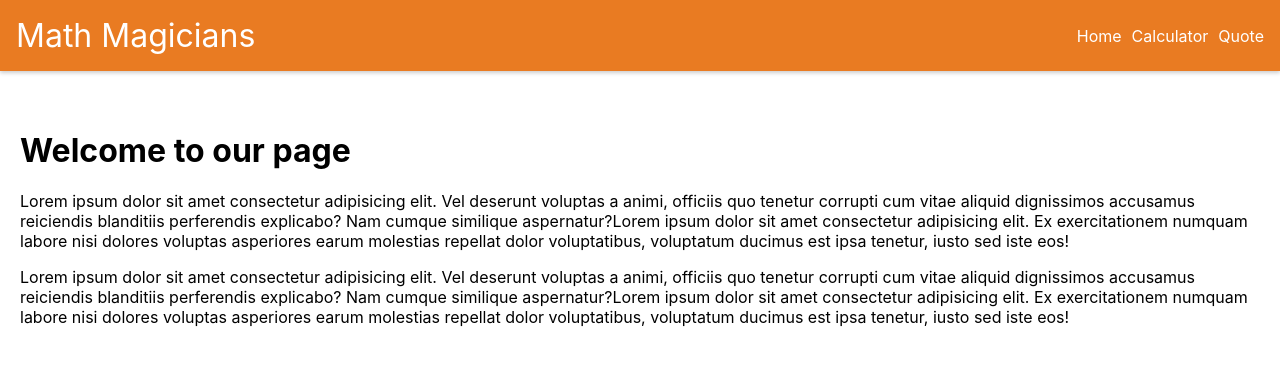
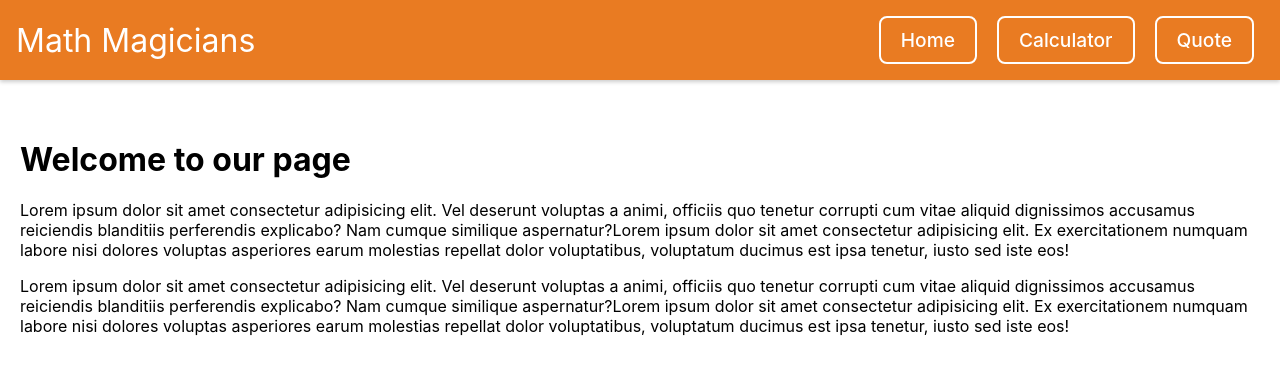
Before and after one commit to RileyManda/math-magicians, a React (Create React App) app: page / in a window 1280 px wide. Shown: the top 374 px of the page. Built offline with nearby package versions, Linux system fonts and the light colour scheme.

Commit message:
Implemented hover on buttons

```diff
--- a/src/App.css
+++ b/src/App.css
@@ -6,6 +6,7 @@
   --dark-font-color: #000;
   --nav-bg-color: #e97b22;
   --righ-btn-color: #d6d1d1;
+  --hover-color: #e95c22;
 }
 
 .App {
@@ -35,12 +36,29 @@
 }
 
 .Menu-Item {
-  margin-left: 10px;
+  display: inline-block;
+  margin: 0 10px;
+  padding: 10px 20px;
+  border: 2px solid var(--white-theme-color);
+  background-color: var(--nav-bg-color);
+  border-radius: 8px;
+  font-size: 1.2rem;
+  font-weight: 500;
+  text-decoration: none;
+  color: var(--white-theme-color);
+  transition: background-color 0.3s ease;
+}
+
+.Menu-Item:hover {
+  background-color: var(--hover-color);
+  color: black;
 }
 
 .Menu-Item a {
   text-decoration: none;
   color: var(--white-theme-color);
+  font-size: 1.2rem;
+  font-weight: 500;
 }
 
 .HomeSection {
@@ -162,6 +180,12 @@
   height: 60px;
 }
 
+.leftButtons:hover {
+  background-color: var(--calc-body-color-right);
+  color: var(--white-theme-color);
+  cursor: pointer;
+}
+
 .rightButtons {
   background-color: var(--calc-body-color-right);
   flex-wrap: wrap;
@@ -172,11 +196,23 @@
   border: var(--white-theme-color) solid 1px;
 }
 
+.rightButtons:hover {
+  background-color: var(--hover-color);
+  color: var(--dark-font-color);
+  cursor: pointer;
+}
+
 .FooterButtons {
   justify-content: space-between;
   width: 100%;
   height: 60px;
   border: var(--white-theme-color) solid 1px;
+}
+
+.FooterButtons:hover {
+  background-color: var(--calc-body-color-right);
+  color: var(--white-theme-color);
+  cursor: pointer;
 }
 
 .zero {
--- a/src/api/config.js
+++ b/src/api/config.js
@@ -1,5 +1,5 @@
 const apiKey = 'ZHGUwG5nvErT5vcnq28B8A==c4XS2TqZtpsVxyq9';
-const apiUrl = 'https://api.api-ninjas.com/v1/quotes?category=courage';
+const apiUrl = 'https://api.api-ninjas.com/v1/quotes?category=intelligence';
 const apiHeaders = {
   headers: {
     'X-Api-Key': apiKey,
```
